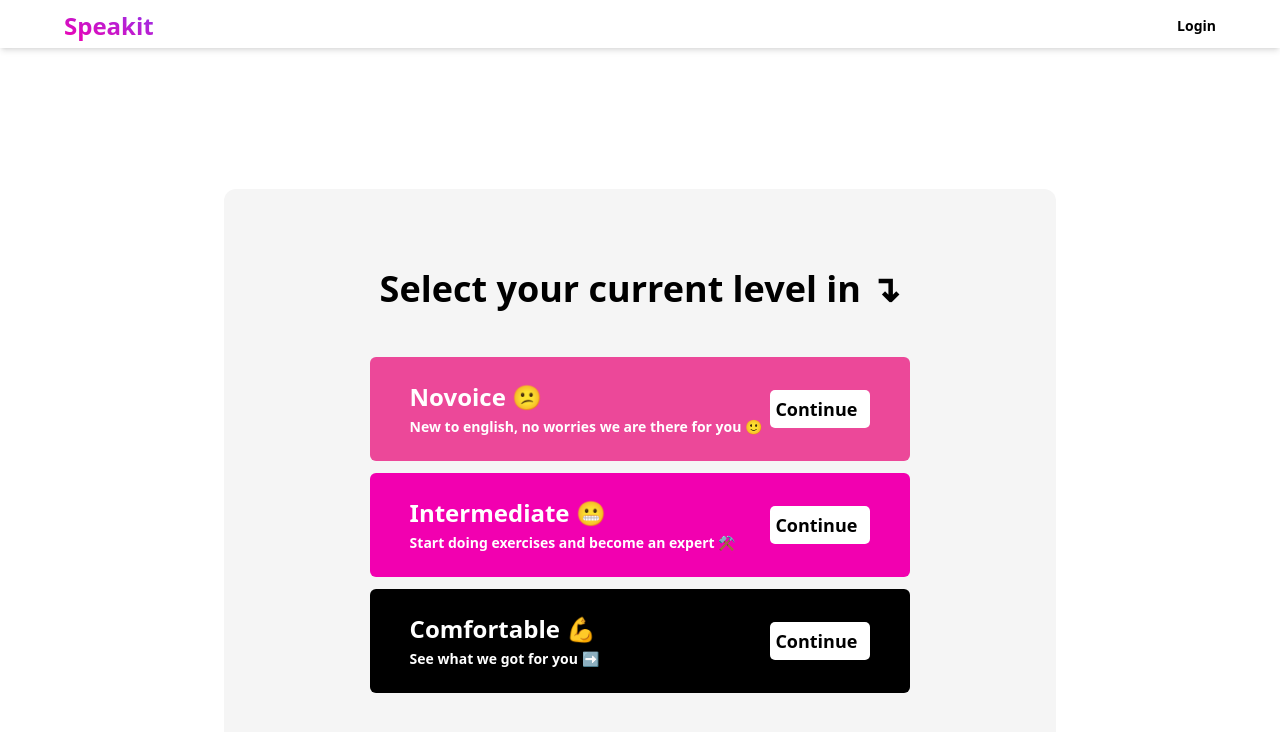
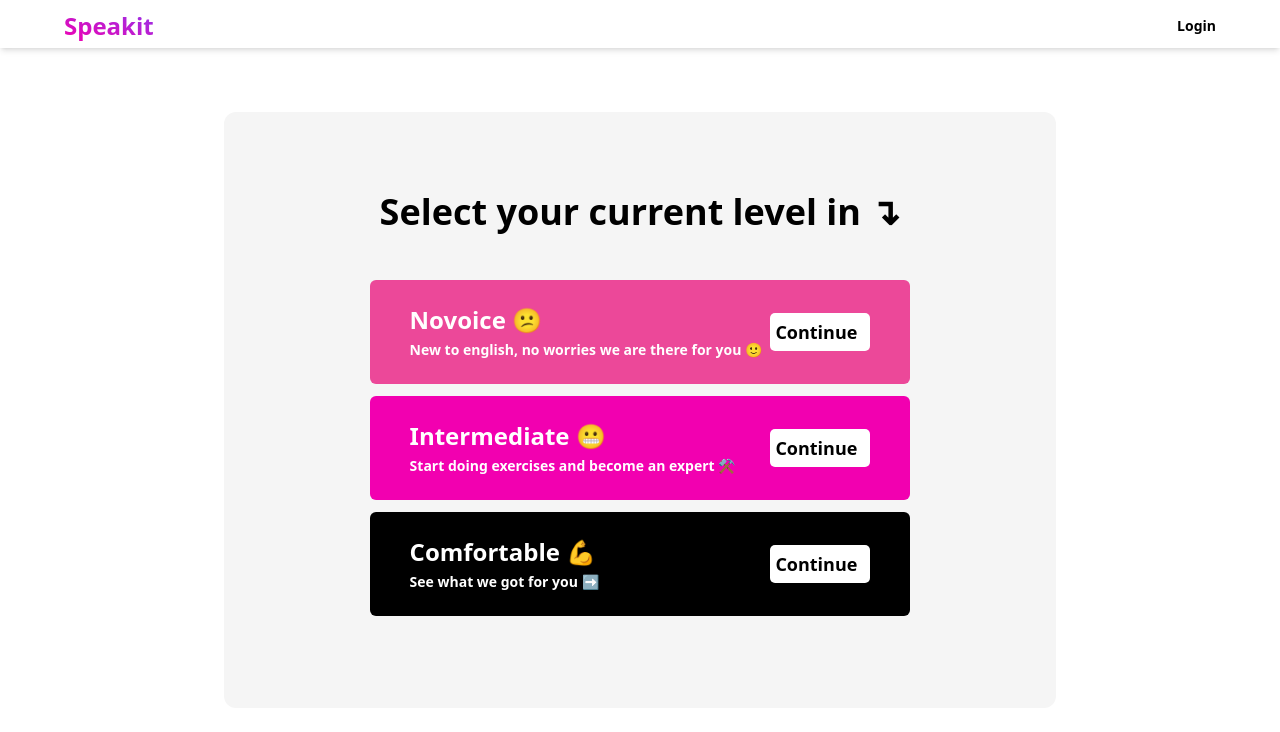
Before and after one commit to sahil-gpm/speakIt, a React (Create React App) app: page /select-level in a window 1280 px wide. Shown: the top 732 px of the page. Built offline with nearby package versions, Linux system fonts and the light colour scheme.

Commit message:
debugged mapping bug in sentences : 6

```diff
--- a/src/level_selection/Levels.jsx
+++ b/src/level_selection/Levels.jsx
@@ -10,7 +10,7 @@ const Levels = () => {
   const navigate = useNavigate("/")
 
   return (
-    <div className='level-selection-wrapper bg-text_light w-[95%] lg:w-[65%] py-20 rounded-xl mx-auto mt-[11%]'>
+    <div className='level-selection-wrapper bg-text_light w-[95%] lg:w-[65%] py-20 rounded-xl mx-auto mt-[11%] lg:mt-[5%]'>
 
       <div className="level-heading text-start lg:text-center text-xl lg:text-4xl font-bold flex justify-center items-center gap-3 lg:gap-5">
 
```
